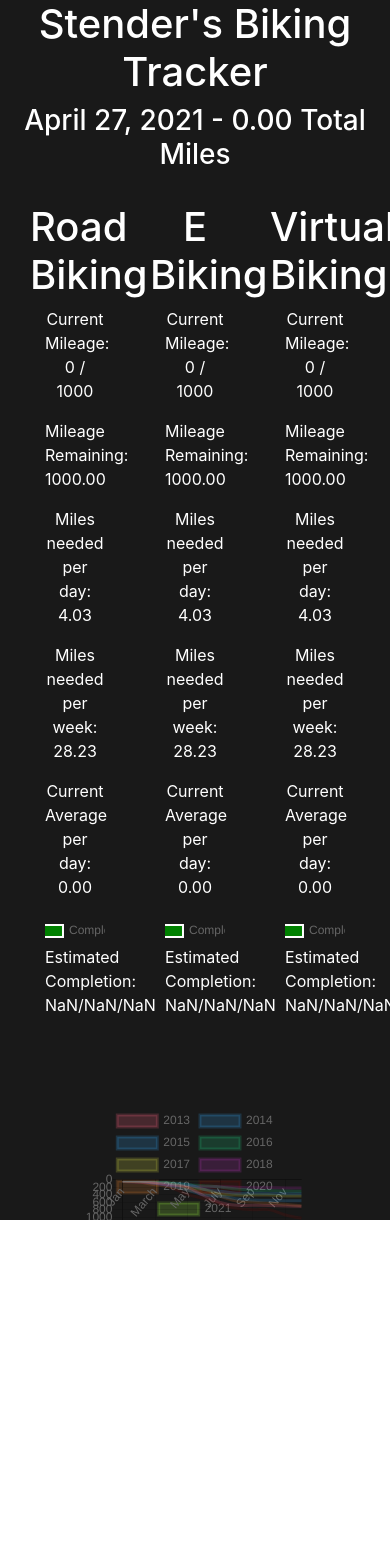
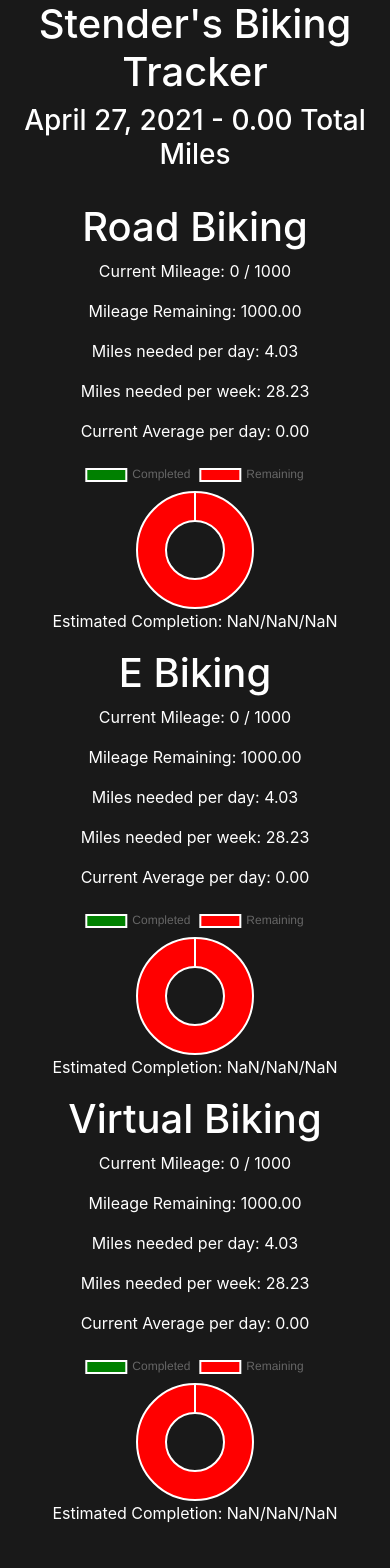
Before and after one commit to TheStender/TrackerApp, a React (Create React App) app: page / in a window 390 px wide. Shown: the top 1568 px of the page. Before the commit the page ends 1220 px from the top, so only its background shows below. Built offline with nearby package versions, Linux system fonts and the light colour scheme; no server answers.

Commit message:
Added some responsive columns

```diff
--- a/src/App.js
+++ b/src/App.js
@@ -125,12 +125,12 @@ function App(props) {
         <br />
         <br />
         <div className='row'>
-          <div className='col-2'></div>
-          <div className='col-8'>
+          <div className='col-md-2 col-xs-0'></div>
+          <div className='col-md-8  col-xs-12'>
             {/* <LineChart distances={ distances } /> */}
             <YearlyMileage distances={distances} />
           </div>
-          <div className='col-2'></div>
+          <div className='col-md-2 col-xs-0'></div>
         </div>
       </div>
     </div>
--- a/src/BikingComponent.js
+++ b/src/BikingComponent.js
@@ -1,28 +1,42 @@
-import React from 'react';
-import CardioTemplate from './CardioTemplate';
+import React from "react";
+import CardioTemplate from "./CardioTemplate";
 
 function Exercise(props) {
-
   let today = new Date();
-  let endOfYear = new Date('12/31/2021');
-  let startOfYear = new Date('1/1/2021');
+  let endOfYear = new Date("12/31/2021");
+  let startOfYear = new Date("1/1/2021");
   let timeRemaining = Math.abs(endOfYear - today);
-  let timePassed = Math.abs(today - startOfYear)
+  let timePassed = Math.abs(today - startOfYear);
   let daysRemaining = Math.ceil(timeRemaining / (1000 * 3600 * 24));
   let daysPassed = Math.ceil(timePassed / (1000 * 3600 * 24));
 
   return (
     <div>
-        <div className="container-fluid">
-            <div className="row">
-            <div className="col-4">
-              <CardioTemplate CardioType="Road Biking" currentMileage={ props.distances.roadDistance } daysRemaining={ daysRemaining } daysPassed={ daysPassed } />
+      <div className='container-fluid'>
+        <div className='row'>
+          <div className='col-md-4 col-xs-12'>
+            <CardioTemplate
+              CardioType='Road Biking'
+              currentMileage={props.distances.roadDistance}
+              daysRemaining={daysRemaining}
+              daysPassed={daysPassed}
+            />
           </div>
-            <div className="col-4">
-            <CardioTemplate CardioType="E Biking" currentMileage={ props.distances.eDistance } daysRemaining={ daysRemaining } daysPassed={ daysPassed } />
+          <div className='col-md-4 col-xs-12'>
+            <CardioTemplate
+              CardioType='E Biking'
+              currentMileage={props.distances.eDistance}
+              daysRemaining={daysRemaining}
+              daysPassed={daysPassed}
+            />
           </div>
-            <div className="col-4">
-            <CardioTemplate CardioType="Virtual Biking" currentMileage={ props.distances.virtualDistance } daysRemaining={ daysRemaining } daysPassed={ daysPassed } />
+          <div className='col-md-4 col-xs-12'>
+            <CardioTemplate
+              CardioType='Virtual Biking'
+              currentMileage={props.distances.virtualDistance}
+              daysRemaining={daysRemaining}
+              daysPassed={daysPassed}
+            />
           </div>
         </div>
       </div>
```
Also changed, not shown: 1 other file (tests, documents, lock files or other folders). Lines whose indentation alone changed are shown as unchanged.
